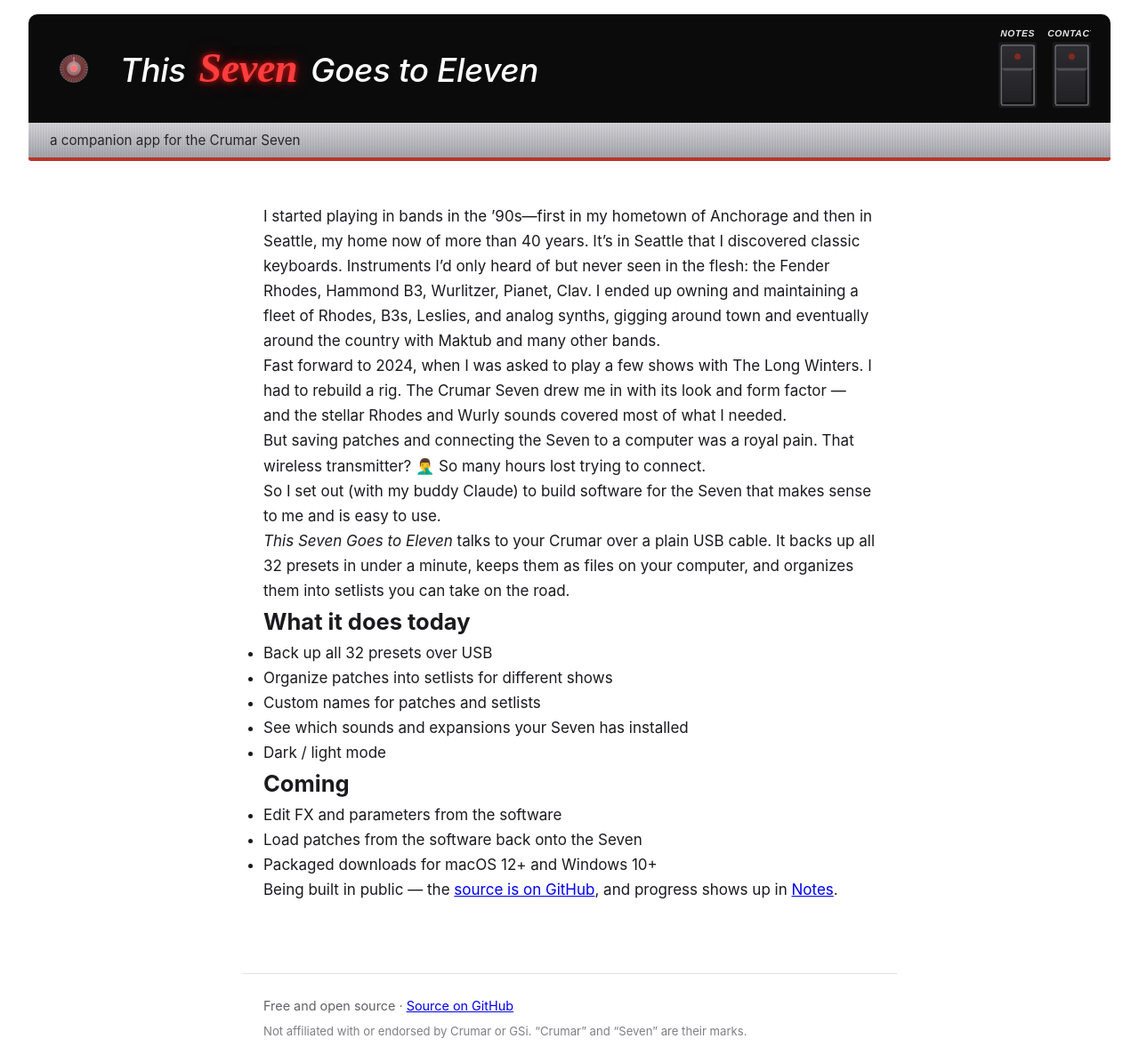
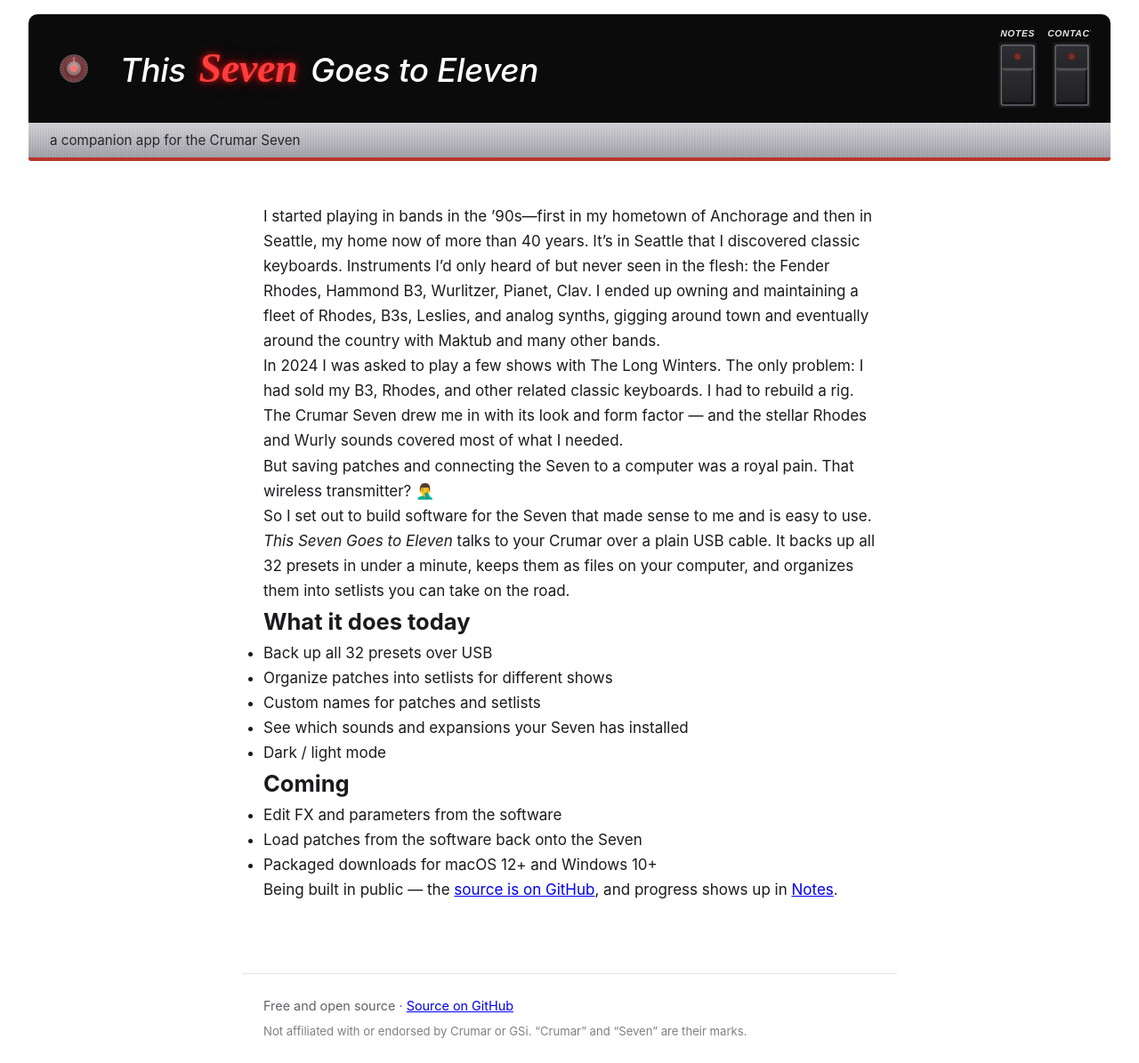
Before and after one commit to danielspils/this-seven-goes-to-eleven, a Jekyll site: the page built from docs/index.md, in a window 1280 px wide. Shown: the whole page at 89% size. Built offline with Jekyll 4.4.1, drawn with Linux system fonts in a browser that asks for light colours.

Commit message:
Body copy revision
Co-Authored-By: Claude Fable 5 <noreply@anthropic.com>

```diff
--- a/docs/index.md
+++ b/docs/index.md
@@ -9,16 +9,16 @@ Fender Rhodes, Hammond B3, Wurlitzer, Pianet, Clav. I ended up owning and
 maintaining a fleet of Rhodes, B3s, Leslies, and analog synths, gigging around
 town and eventually around the country with Maktub and many other bands.
 
-Fast forward to 2024, when I was asked to play a few shows with The Long
-Winters. I had to rebuild a rig. The Crumar Seven drew me in with its look and
-form factor — and the stellar Rhodes and Wurly sounds covered most of what I
-needed.
+In 2024 I was asked to play a few shows with The Long Winters. The only
+problem: I had sold my B3, Rhodes, and other related classic keyboards. I had
+to rebuild a rig. The Crumar Seven drew me in with its look and form factor —
+and the stellar Rhodes and Wurly sounds covered most of what I needed.
 
 But saving patches and connecting the Seven to a computer was a royal pain.
-That wireless transmitter? 🤦‍♂️ So many hours lost trying to connect.
+That wireless transmitter? 🤦‍♂️
 
-So I set out (with my buddy Claude) to build software for the Seven that makes
-sense to me and is easy to use.
+So I set out to build software for the Seven that made sense to me and is easy
+to use.
 
 *This Seven Goes to Eleven* talks to your Crumar over a plain USB cable. It
 backs up all 32 presets in under a minute, keeps them as files on your
```
